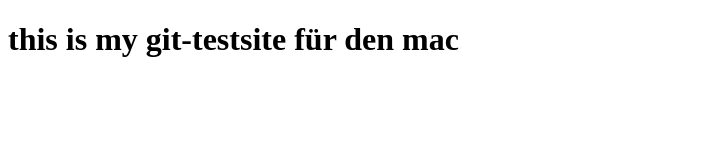
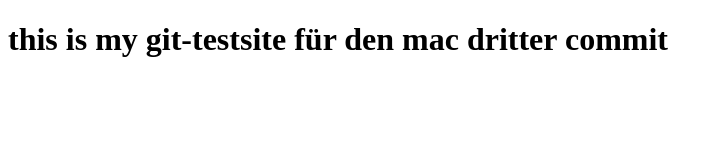
Before and after one commit to BolzS/website, a plain HTML site: page index.html in a window 1280 px wide. Shown: the whole page, without its empty margins (0-723 px from the left). Drawn offline with Linux system fonts and the light colour scheme.

Commit message:
third commit

```diff
--- a/index.html
+++ b/index.html
@@ -5,7 +5,7 @@
     <meta name="viewport" content="width=device-width, initial-scale=1.0">
     <title>Document</title>
 
-    <h1>this is my git-testsite für den mac</h1>
+    <h1>this is my git-testsite für den mac dritter commit</h1>
 </head>
 <body>
 
```
